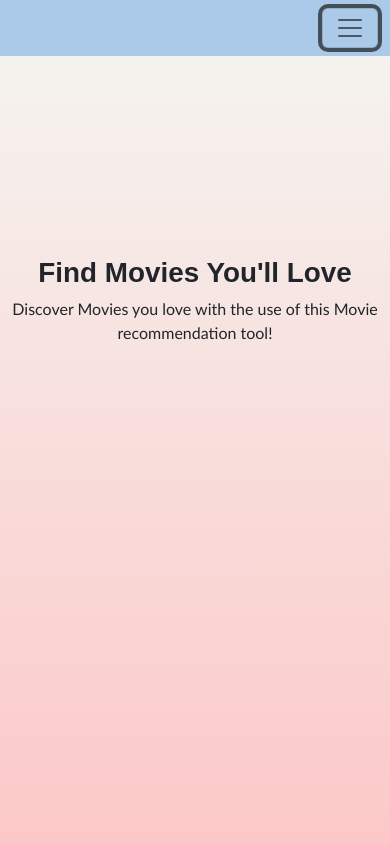
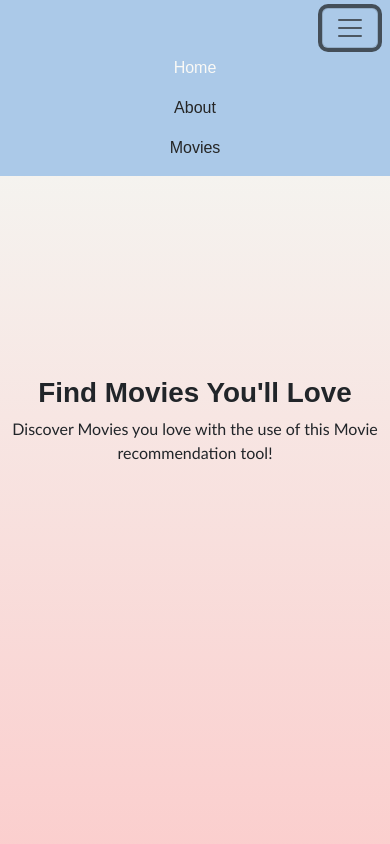
Before and after one commit to talbot648/Movie-Recommender, a React (Vite) app in the folder frontend/: page / in a window 390 px wide. Both pictures are taken after a click on the button "Toggle navigation". Shown: the top 844 px of the page. Built offline with nearby package versions, Linux system fonts and the light colour scheme; no server answers.

Commit message:
added expandable burger menu for navbar for different sizes

```diff
--- a/frontend/src/components/Navbar.jsx
+++ b/frontend/src/components/Navbar.jsx
@@ -1,16 +1,18 @@
 import { Outlet, NavLink } from "react-router-dom";
 import '../css/navbar.css';
+import { useState } from "react";
 
 const Navbar = () => {
+    const [isOpen, setIsOpen] = useState(false);
   return (
     <>
       <nav className="navbar navbar-expand-lg">
         <div className="container">
           <NavLink className="navbar-brand" to="/"></NavLink>
-          <button className="navbar-toggler" type="button" data-toggle="collapse" data-target="#navbarNav" aria-controls="navbarNav" aria-expanded="false" aria-label="Toggle navigation">
+          <button className="navbar-toggler" type="button" data-toggle="collapse" data-target="#navbarNav" onClick={() => setIsOpen(!isOpen)} aria-controls="navbarNav" aria-expanded="false" aria-label="Toggle navigation">
             <span className="navbar-toggler-icon"></span>
           </button>
-          <div className="collapse navbar-collapse" id="navbarNav">
+          <div className={`collapse navbar-collapse ${isOpen ? 'show' : ''}`} id="navbarNav">
             <ul className="navbar-nav">
               <li className="nav-item">
                 <NavLink className="nav-link" to="/">Home</NavLink>
```
